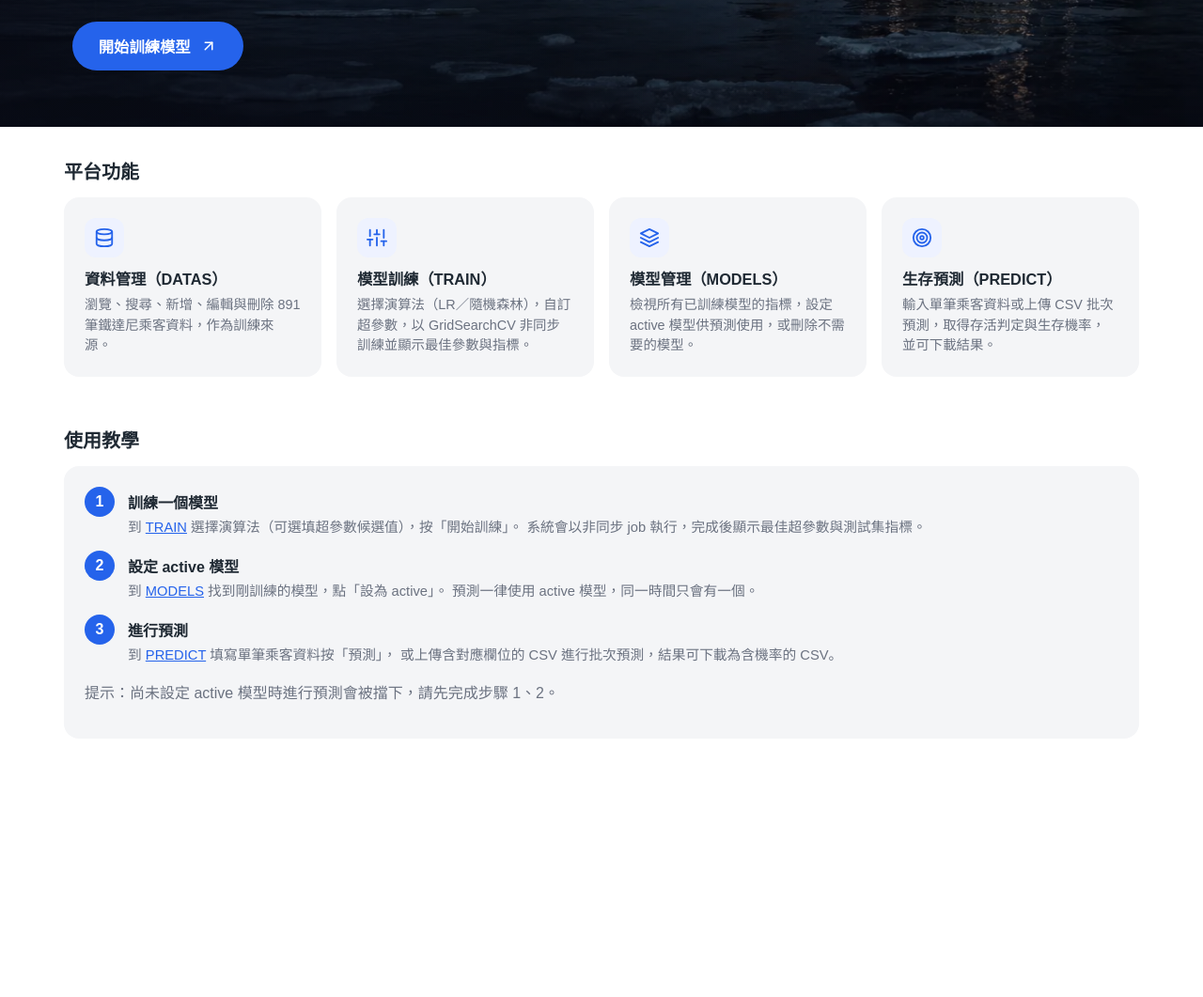
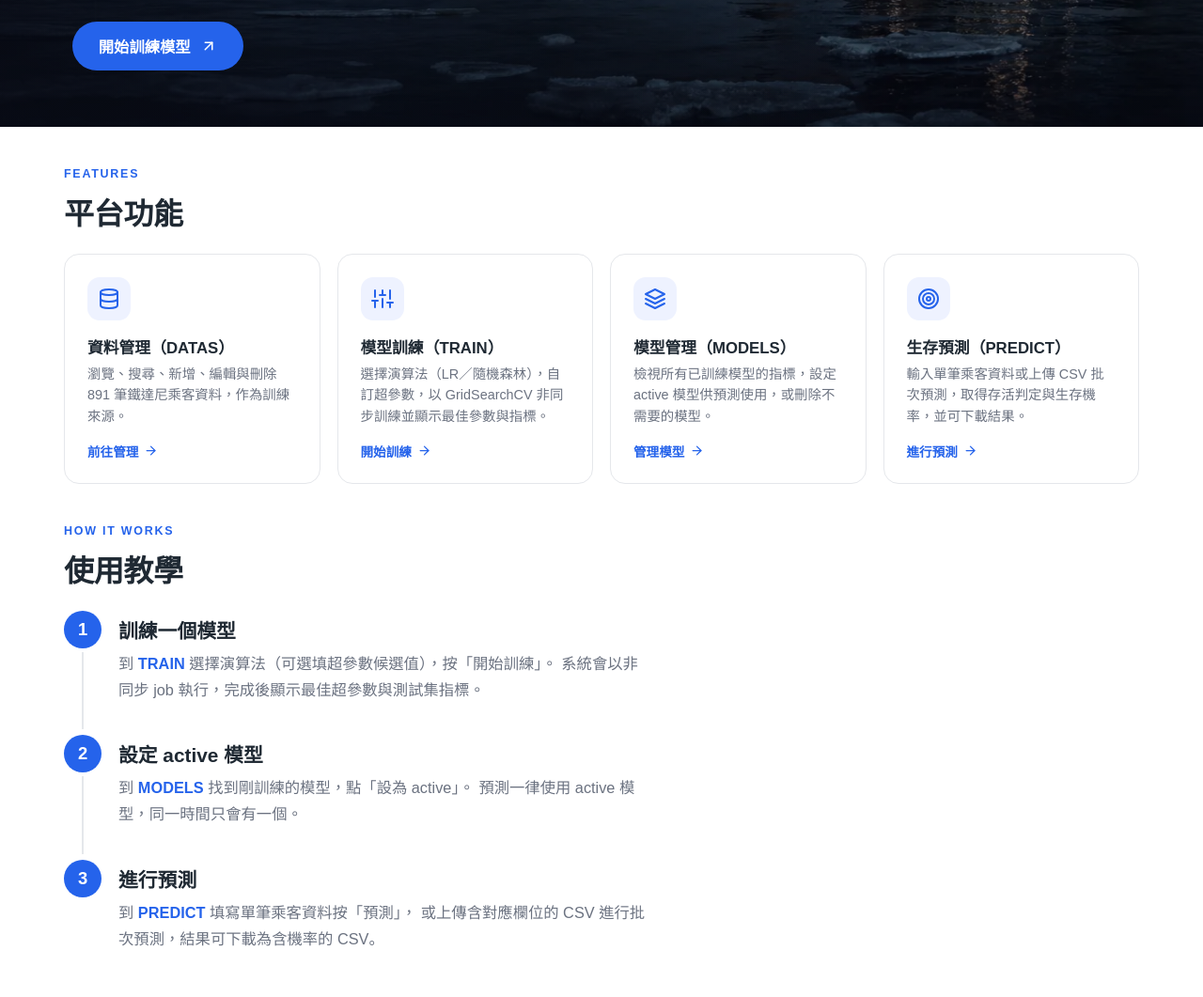
Before and after one commit to ychsieh725/titanic_restful_project, a Flask app: page / in a window 1280 px wide. Shown: the part 665-1726 px from the top of the page at 94% size. Before the commit the page ends 1410 px from the top, so only its background shows below. Run offline with Flask 3, Linux system fonts and the light colour scheme.

Commit message:
style(web): redesign home features grid and how-it-works timeline
首頁下方的「平台功能」與「使用教學」原本是樸素的等寬卡片與縮排清單，
視覺層級弱、不夠現代。依 UI 設計系統建議（Feature-Rich 卡片 + How-it-works
時間軸）重做，提升可掃描性與質感。

- 區塊標題改為 eyebrow 小標 + 主標 + 副標的層級式 section-head
- 功能卡片：白底細框、hover 抬升 + 藍框 + 陰影、icon hover 反白、新增
  「前往…」箭頭 CTA（hover 右移），移除與 .card 的樣式衝突
- 使用教學改為垂直時間軸：圓形數字徽章 + 連接線，標題與說明字級放大
- 提示改為 info callout（淺藍底 + 資訊 icon）取代灰字

IMPACT: 純前端樣式，僅首頁；無後端或 API 行為改動。

Co-Authored-By: Claude Opus 4.8 <noreply@anthropic.com>

```diff
--- a/templates/home.html
+++ b/templates/home.html
@@ -153,91 +153,209 @@
         }
     }
 
-    .section-title {
-        font-size: 1.25rem;
-        margin: 32px 0 14px;
+    /* 區塊標題：eyebrow 小標 + 主標 + 副標 */
+    .section-head {
+        max-width: 640px;
+        margin: 40px 0 22px;
     }
 
+    .section-head .eyebrow {
+        display: inline-block;
+        margin: 0 0 10px;
+        font-size: 0.78rem;
+        font-weight: 700;
+        letter-spacing: 0.14em;
+        text-transform: uppercase;
+        color: var(--brand);
+    }
+
+    .section-head h2 {
+        margin: 0 0 8px;
+        font-size: clamp(1.5rem, 3vw, 2rem);
+        letter-spacing: -0.01em;
+    }
+
+    .section-head p {
+        margin: 0;
+        color: var(--muted);
+        line-height: 1.6;
+    }
+
+    /* 功能卡片格 */
     .feature-grid {
         display: grid;
-        grid-template-columns: repeat(auto-fit, minmax(220px, 1fr));
-        gap: 16px;
+        grid-template-columns: repeat(auto-fit, minmax(240px, 1fr));
+        gap: 18px;
     }
 
     .feature {
+        display: flex;
+        flex-direction: column;
         text-decoration: none;
         color: inherit;
-        display: block;
+        background: #fff;
+        border: 1px solid var(--line);
+        border-radius: 16px;
+        padding: 24px;
+        transition: transform 0.2s ease, box-shadow 0.2s ease, border-color 0.2s ease;
+    }
+
+    .feature:hover {
+        transform: translateY(-4px);
+        border-color: var(--brand);
+        box-shadow: 0 14px 30px rgba(37, 99, 235, 0.12);
     }
 
     .feature .feature-icon {
-        width: 42px;
-        height: 42px;
-        border-radius: 12px;
+        width: 46px;
+        height: 46px;
+        border-radius: 13px;
         background: #eef2ff;
         color: var(--brand);
         display: inline-flex;
         align-items: center;
         justify-content: center;
-        margin-bottom: 10px;
+        margin-bottom: 16px;
+        transition: background 0.2s ease, color 0.2s ease;
+    }
+
+    .feature:hover .feature-icon {
+        background: var(--brand);
+        color: #fff;
     }
 
     .feature .feature-icon svg {
-        width: 22px;
-        height: 22px;
+        width: 24px;
+        height: 24px;
     }
 
     .feature h3 {
         margin: 0 0 6px;
-        font-size: 1.02rem;
+        font-size: 1.05rem;
     }
 
     .feature p {
-        margin: 0;
+        margin: 0 0 16px;
         color: var(--muted);
         font-size: 0.9rem;
-        line-height: 1.5;
+        line-height: 1.55;
     }
 
+    .feature .feature-more {
+        margin-top: auto;
+        display: inline-flex;
+        align-items: center;
+        gap: 6px;
+        font-size: 0.85rem;
+        font-weight: 600;
+        color: var(--brand);
+    }
+
+    .feature .feature-more svg {
+        width: 15px;
+        height: 15px;
+        transition: transform 0.2s ease;
+    }
+
+    .feature:hover .feature-more svg {
+        transform: translateX(3px);
+    }
+
+    /* 使用教學：垂直時間軸（圓形打勾徽章 + 連接線） */
     .steps {
         display: flex;
         flex-direction: column;
-        gap: 14px;
+        max-width: 620px;
     }
 
     .step {
+        position: relative;
         display: flex;
-        gap: 14px;
-        align-items: flex-start;
+        gap: 18px;
+        padding-bottom: 34px;
+    }
+
+    .step:last-child {
+        padding-bottom: 0;
+    }
+
+    /* 串接各步驟的垂直連接線 */
+    .step::before {
+        content: "";
+        position: absolute;
+        left: 19px;
+        top: 44px;
+        bottom: 6px;
+        width: 2px;
+        background: var(--line);
+    }
+
+    .step:last-child::before {
+        display: none;
     }
 
     .step-num {
-        width: 32px;
-        height: 32px;
+        width: 40px;
+        height: 40px;
         border-radius: 50%;
         background: var(--brand);
         color: #fff;
         display: flex;
         align-items: center;
         justify-content: center;
+        flex-shrink: 0;
+        position: relative;
+        z-index: 1;
         font-weight: 700;
-        flex-shrink: 0;
+        font-size: 1.15rem;
+    }
+
+    .step-body {
+        padding-top: 5px;
     }
 
     .step-body h3 {
-        margin: 4px 0 4px;
-        font-size: 1rem;
+        margin: 0 0 8px;
+        font-size: 1.3rem;
     }
 
     .step-body p {
         margin: 0;
         color: var(--muted);
-        font-size: 0.92rem;
-        line-height: 1.5;
+        font-size: 1.02rem;
+        line-height: 1.7;
     }
 
     .step-body a {
         color: var(--brand);
+        font-weight: 600;
+        text-decoration: none;
+    }
+
+    .step-body a:hover {
+        text-decoration: underline;
+    }
+
+    /* 提示 callout */
+    .tip {
+        display: flex;
+        gap: 10px;
+        align-items: flex-start;
+        margin-top: 18px;
+        padding: 14px 16px;
+        border-radius: 12px;
+        background: #eff6ff;
+        border: 1px solid #dbeafe;
+        color: #1e40af;
+        font-size: 0.9rem;
+        line-height: 1.5;
+    }
+
+    .tip svg {
+        width: 18px;
+        height: 18px;
+        flex-shrink: 0;
+        margin-top: 1px;
     }
 </style>
 {% endblock %}
@@ -258,9 +376,12 @@
     </div>
 </section>
 
-<h2 class="section-title">平台功能</h2>
+<section class="section-head">
+    <span class="eyebrow">FEATURES</span>
+    <h2>平台功能</h2>
+</section>
 <div class="feature-grid">
-    <a class="feature card" href="/passengers">
+    <a class="feature" href="/passengers">
         <span class="feature-icon">
             <svg viewBox="0 0 24 24" fill="none" stroke="currentColor" stroke-width="2"
                 stroke-linecap="round" stroke-linejoin="round">
@@ -271,9 +392,17 @@
         </span>
         <h3>資料管理（DATAS）</h3>
         <p>瀏覽、搜尋、新增、編輯與刪除 891 筆鐵達尼乘客資料，作為訓練來源。</p>
+        <span class="feature-more">
+            前往管理
+            <svg viewBox="0 0 24 24" fill="none" stroke="currentColor" stroke-width="2"
+                stroke-linecap="round" stroke-linejoin="round">
+                <line x1="5" y1="12" x2="19" y2="12" />
+                <polyline points="12 5 19 12 12 19" />
+            </svg>
+        </span>
     </a>
 
-    <a class="feature card" href="/ml/train">
+    <a class="feature" href="/ml/train">
         <span class="feature-icon">
             <svg viewBox="0 0 24 24" fill="none" stroke="currentColor" stroke-width="2"
                 stroke-linecap="round" stroke-linejoin="round">
@@ -290,9 +419,17 @@
         </span>
         <h3>模型訓練（TRAIN）</h3>
         <p>選擇演算法（LR／隨機森林），自訂超參數，以 GridSearchCV 非同步訓練並顯示最佳參數與指標。</p>
+        <span class="feature-more">
+            開始訓練
+            <svg viewBox="0 0 24 24" fill="none" stroke="currentColor" stroke-width="2"
+                stroke-linecap="round" stroke-linejoin="round">
+                <line x1="5" y1="12" x2="19" y2="12" />
+                <polyline points="12 5 19 12 12 19" />
+            </svg>
+        </span>
     </a>
 
-    <a class="feature card" href="/ml/models">
+    <a class="feature" href="/ml/models">
         <span class="feature-icon">
             <svg viewBox="0 0 24 24" fill="none" stroke="currentColor" stroke-width="2"
                 stroke-linecap="round" stroke-linejoin="round">
@@ -303,9 +440,17 @@
         </span>
         <h3>模型管理（MODELS）</h3>
         <p>檢視所有已訓練模型的指標，設定 active 模型供預測使用，或刪除不需要的模型。</p>
+        <span class="feature-more">
+            管理模型
+            <svg viewBox="0 0 24 24" fill="none" stroke="currentColor" stroke-width="2"
+                stroke-linecap="round" stroke-linejoin="round">
+                <line x1="5" y1="12" x2="19" y2="12" />
+                <polyline points="12 5 19 12 12 19" />
+            </svg>
+        </span>
     </a>
 
-    <a class="feature card" href="/ml/predict">
+    <a class="feature" href="/ml/predict">
         <span class="feature-icon">
             <svg viewBox="0 0 24 24" fill="none" stroke="currentColor" stroke-width="2"
                 stroke-linecap="round" stroke-linejoin="round">
@@ -316,11 +461,22 @@
         </span>
         <h3>生存預測（PREDICT）</h3>
         <p>輸入單筆乘客資料或上傳 CSV 批次預測，取得存活判定與生存機率，並可下載結果。</p>
+        <span class="feature-more">
+            進行預測
+            <svg viewBox="0 0 24 24" fill="none" stroke="currentColor" stroke-width="2"
+                stroke-linecap="round" stroke-linejoin="round">
+                <line x1="5" y1="12" x2="19" y2="12" />
+                <polyline points="12 5 19 12 12 19" />
+            </svg>
+        </span>
     </a>
 </div>
 
-<h2 class="section-title">使用教學</h2>
-<div class="card">
+<section class="section-head">
+    <span class="eyebrow">HOW IT WORKS</span>
+    <h2>使用教學</h2>
+    <!-- <p>三個步驟即可完成一次完整的預測流程。</p> -->
+</section>
 <div class="steps">
     <div class="step">
         <div class="step-num">1</div>
@@ -347,8 +503,4 @@
         </div>
     </div>
 </div>
-    <p class="muted" style="margin-top:16px;">
-        提示：尚未設定 active 模型時進行預測會被擋下，請先完成步驟 1、2。
-    </p>
-</div>
 {% endblock %}
```
Lines whose indentation alone changed are shown as unchanged.
